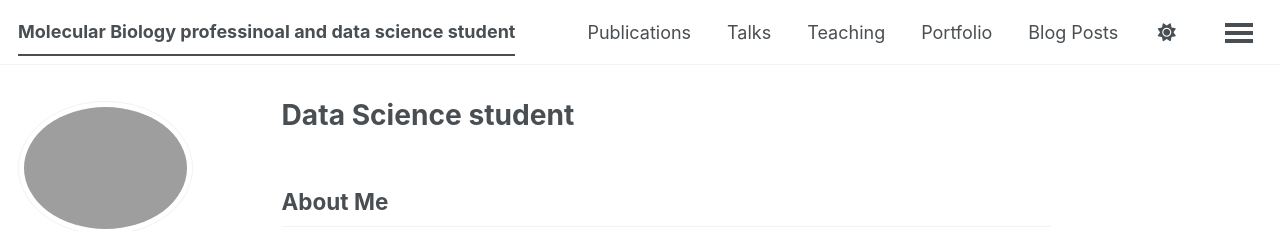
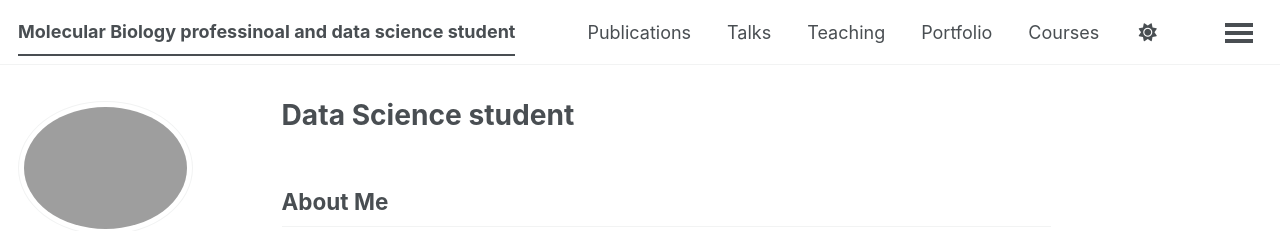
Before and after one commit to DEWC830/Aguilar_James_.github.io, a Jekyll site: the page built from _pages/about.md, in a window 1280 px wide. Shown: the top 231 px of the page. Built offline with Jekyll 4.4.1, drawn with Linux system fonts in a browser that asks for light colours; some web fonts are replaced; a script bundle is joined from its source files by our own code; library files that are not in the unit come from our copies.

Commit message:
Update navigation.yml

```diff
--- a/_data/navigation.yml
+++ b/_data/navigation.yml
@@ -20,6 +20,12 @@
   - title: "Portfolio"
     url: /portfolio/
 
+  - title: "Courses"
+    url: /portfolio/
+
+  - title: "Projects"
+    url: /portfolio/
+
   - title: "Blog Posts"
     url: /year-archive/
 
```
